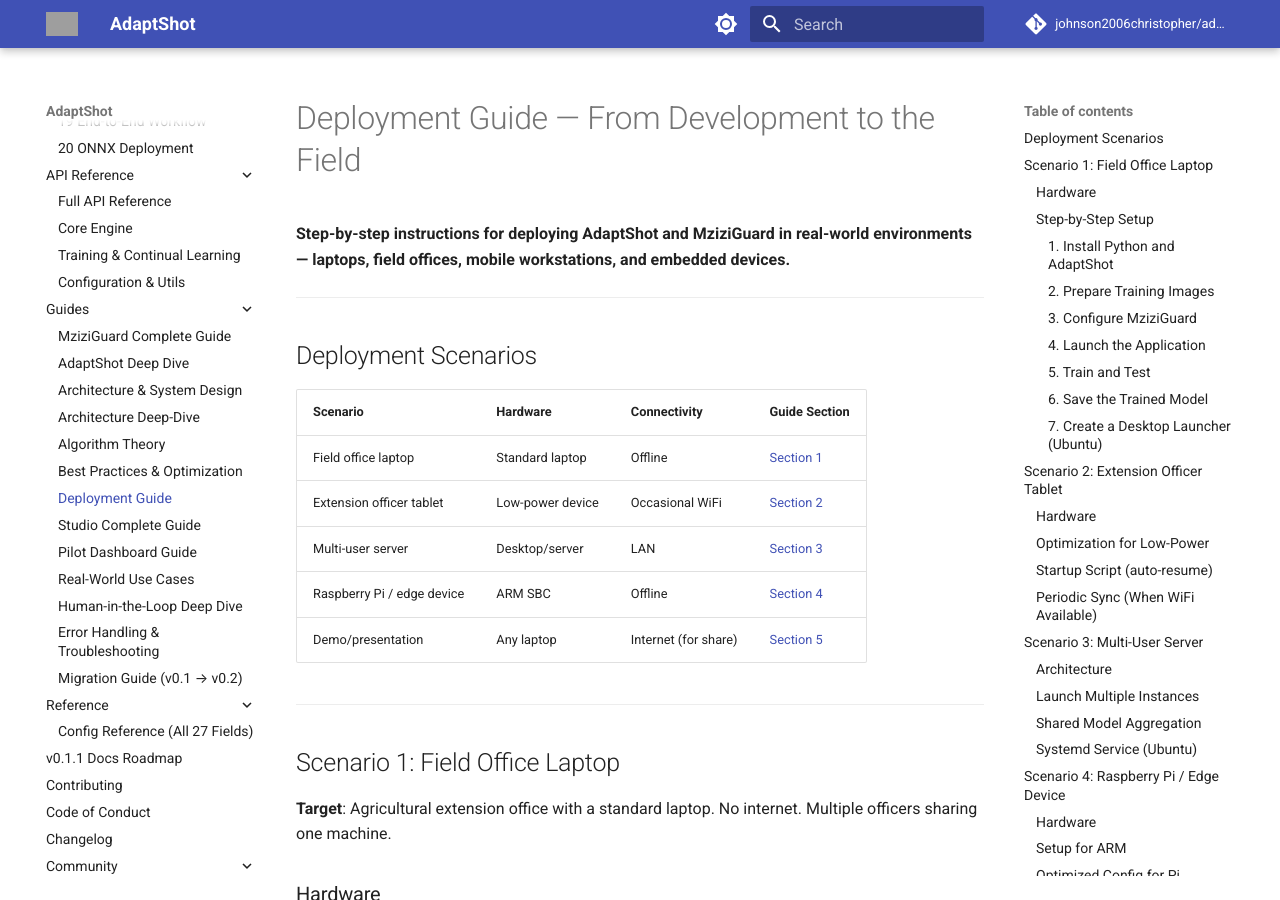
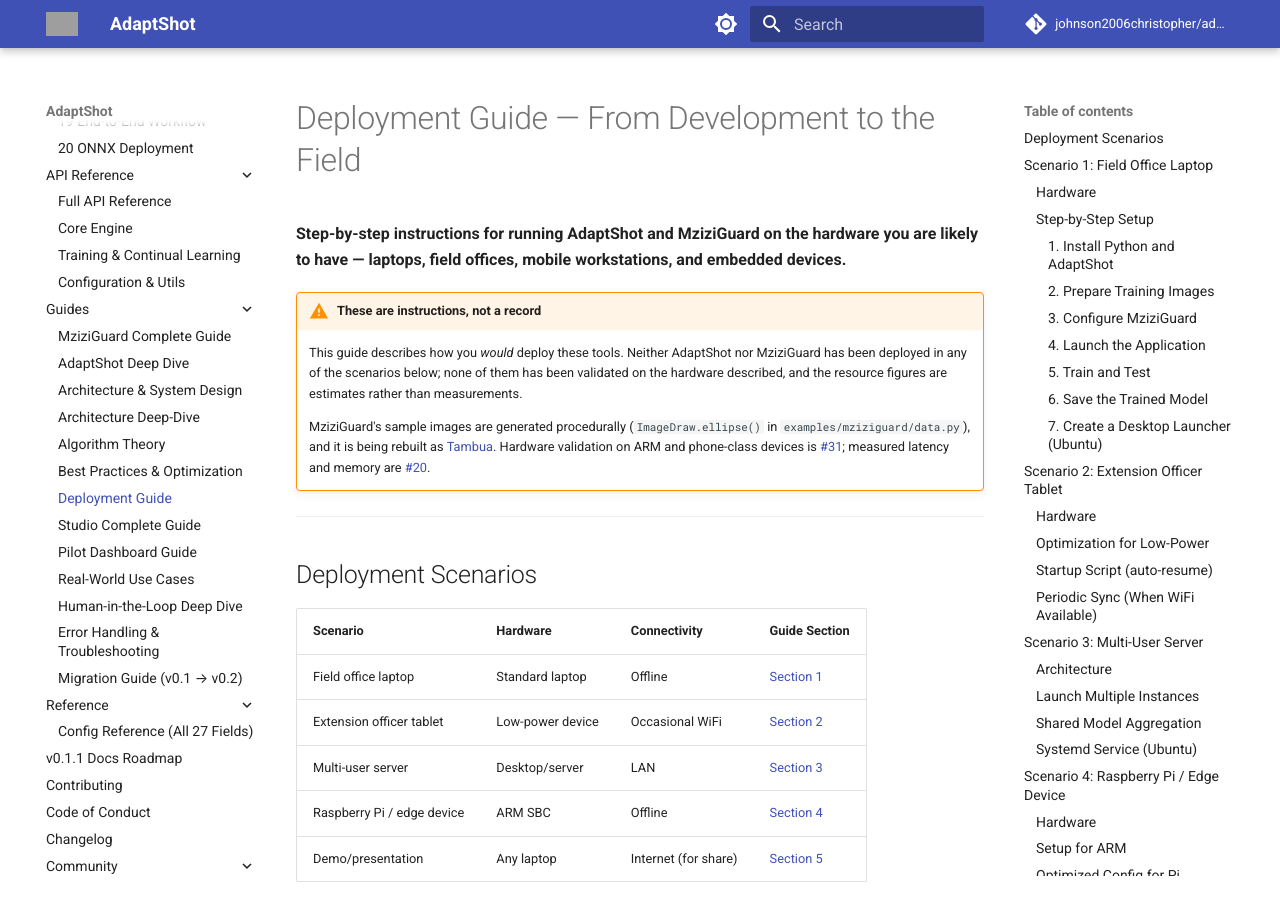
Before and after one commit to johnson2006christopher/adaptshot, an MkDocs documentation site: the page built from docs/guides/deployment-guide.md, in a window 1280 px wide and 900 px high. Built offline with MkDocs 1.6.1 and Material for MkDocs 9.7.7, drawn with Linux system fonts in a browser that asks for light colours; comment, search, counter and statistics services are not loaded; grey boxes are pictures that could not be loaded.

Commit message:
Update deployment guide with status warnings
Added disclaimers clarifying that deployment scenarios are currently
theoretical and have not been validated on the described hardware.

```diff
--- a/docs/guides/deployment-guide.md
+++ b/docs/guides/deployment-guide.md
@@ -1,6 +1,20 @@
 # Deployment Guide — From Development to the Field
 
-**Step-by-step instructions for deploying AdaptShot and MziziGuard in real-world environments — laptops, field offices, mobile workstations, and embedded devices.**
+**Step-by-step instructions for running AdaptShot and MziziGuard on the hardware you are likely to have — laptops, field offices, mobile workstations, and embedded devices.**
+
+!!! warning "These are instructions, not a record"
+    This guide describes how you *would* deploy these tools. Neither AdaptShot nor
+    MziziGuard has been deployed in any of the scenarios below; none of them has been
+    validated on the hardware described, and the resource figures are estimates rather
+    than measurements.
+
+    MziziGuard's sample images are generated procedurally
+    (`ImageDraw.ellipse()` in `examples/mziziguard/data.py`), and it is being rebuilt as
+    [Tambua](https://github.com/johnson2006christopher/adaptshot/issues/45). Hardware
+    validation on ARM and phone-class devices is
+    [#31](https://github.com/johnson2006christopher/adaptshot/issues/31); measured
+    latency and memory are
+    [#20](https://github.com/johnson2006christopher/adaptshot/issues/20).
 
 ---
 
```
